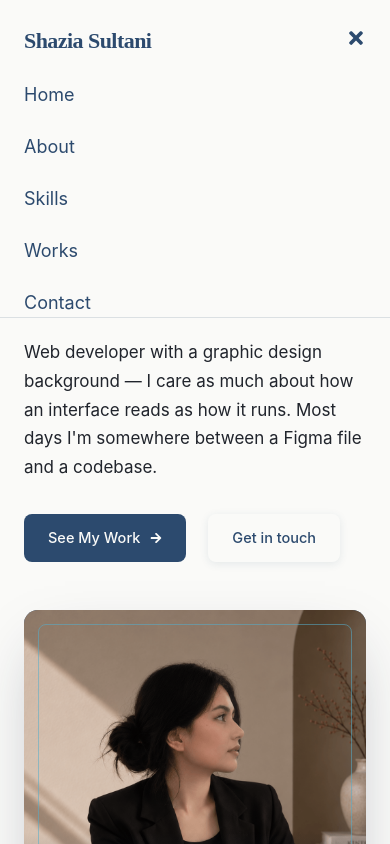
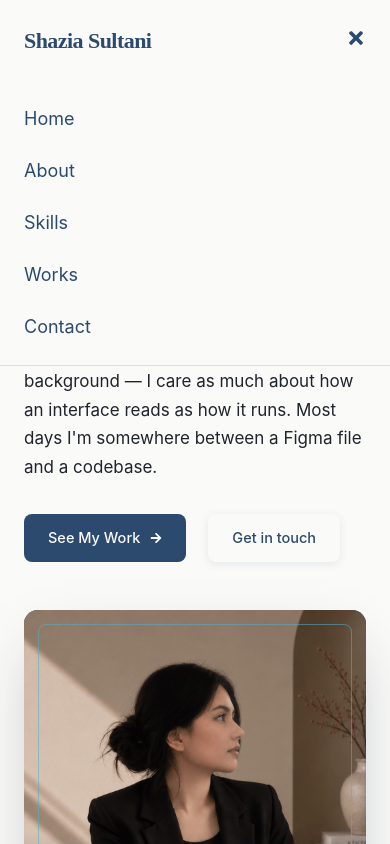
Before and after one commit to shaziasultani/portfolio, a React app: page /portfolio/ in a window 390 px wide. Both pictures are taken after a click on the button "Toggle navigation". Shown: the top 844 px of the page. Built offline with nearby package versions, Linux system fonts and the light colour scheme; the HTML template or start-up script is replaced by a standard one.

Commit message:
smooth motion

```diff
--- a/src/components/Navbar.jsx
+++ b/src/components/Navbar.jsx
@@ -43,16 +43,18 @@ export default function Navbar() {
 
         {/* Navigation links */}
         <ul
-          className={`absolute left-0 top-full w-full flex-col gap-6 border-b border-[#2C4A6E]/15 bg-[#FAFAF8] px-6 transition-all duration-300 ease-in-out md:static md:flex md:w-auto md:flex-row md:items-center md:gap-7 md:border-0 md:bg-transparent md:p-0 ${
+          className={`absolute left-0 top-full w-full flex-col gap-6 overflow-hidden border-b border-[#2C4A6E]/15 bg-[#FAFAF8] px-6 transition-[max-height,opacity,padding] duration-500 ease-in-out md:static md:flex md:max-h-none md:w-auto md:flex-row md:items-center md:gap-7 md:overflow-visible md:border-0 md:bg-transparent md:p-0 ${
             menuOpen
-              ? "visible flex translate-y-0 opacity-100"
-              : "invisible hidden -translate-y-2 opacity-0 md:visible md:translate-y-0 md:opacity-100"
+              ? "flex max-h-[320px] py-6 opacity-100"
+              : "flex max-h-0 py-0 opacity-0 md:max-h-none md:opacity-100"
           }`}
+          aria-hidden={!menuOpen}
         >
           {links.map((link, index) => (
             <li key={link.href}>
               <a
                 href={link.href}
+                tabIndex={menuOpen ? 0 : -1}
                 onClick={() => setMenuOpen(false)}
                 className={`group relative pb-1 text-lg text-[#2C4A6E] no-underline ${
                   index === 0 ? "after:w-0" : "after:w-0"
```
